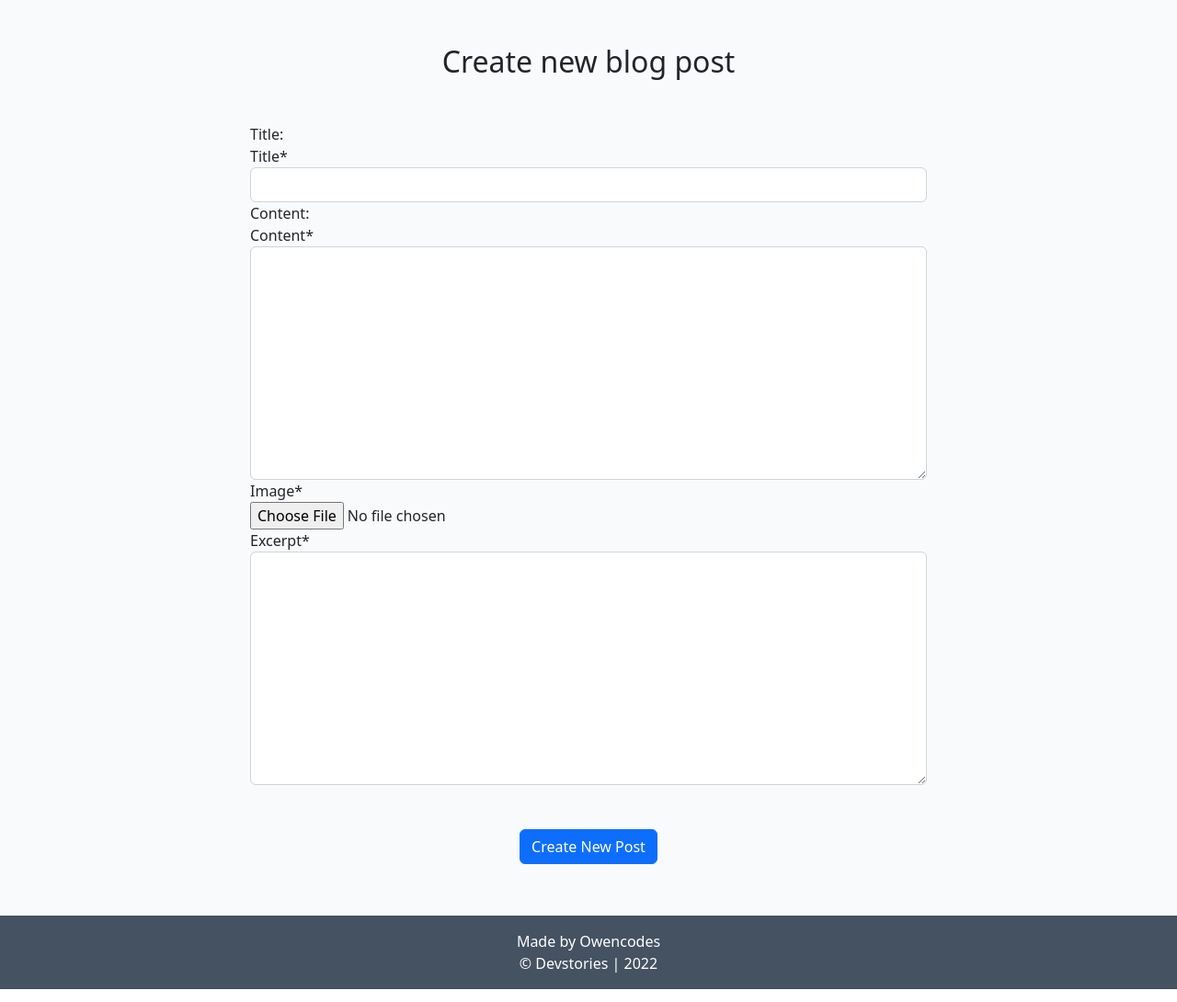
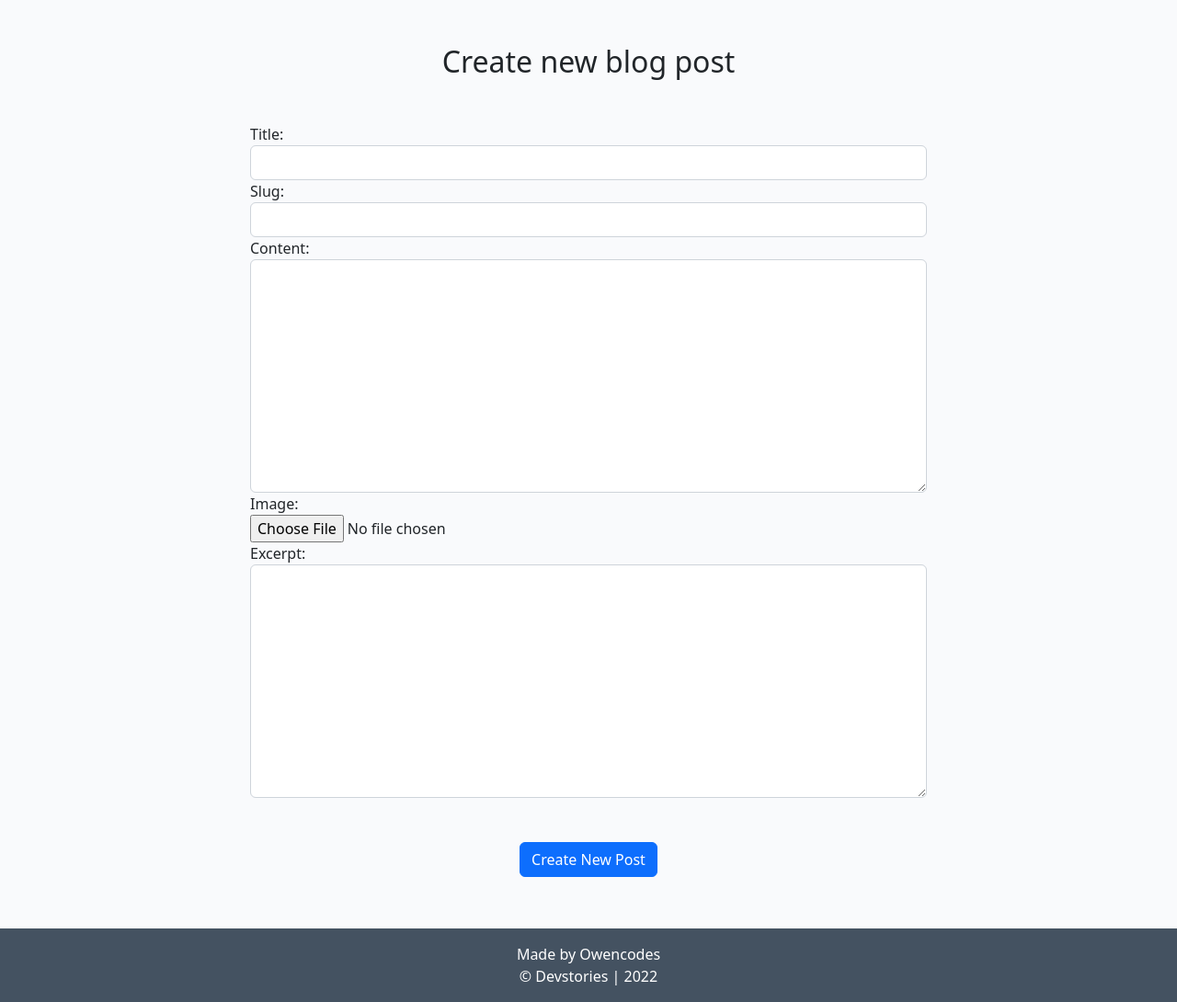
Before and after one commit to owenbcoding/old-p4, a Django app: page /blog/create in a window 1280 px wide. Shown: the part 60-1150 px from the top of the page at 92% size. Run offline with Django 3.2, Linux system fonts and the light colour scheme; the visitor is signed in with stand-in values (Sample User, id 1).

```diff
--- a/blog/views.py
+++ b/blog/views.py
@@ -10,6 +10,8 @@ from django.contrib.auth.decorators import login_required
 from django.template import loader
 from .models import Post, Comment
 from .forms import CommentForm, BlogPostForm
+from django.contrib import messages
+
 
 class PostList(ListView):
     model = Post
@@ -123,7 +125,7 @@ class PostLike(View):
 @login_required
 def create_post(request):
     """
-    Allow an admin user to create a Blop Post
+    Allow an admin user to create a Blog Post
     """
     if request.user:
 
@@ -133,8 +135,8 @@ def create_post(request):
                 blog_post = form.save(commit=False)
                 blog_post.author = request.user
                 blog_post.save()
-                messages.info(request, 'Blog added successfully!')
-                return redirect('blog')
+                messages.info(request, 'Blog Pending Approval!')
+                return redirect('/')
             else:
                 messages.error(request, 'Please check the form for errors. \
                     Blog failed to add.')
@@ -150,7 +152,6 @@ def create_post(request):
     context = {
         'form': form,
     }
-
     return render(request, template, context)
 
 
--- a/templates/base.html
+++ b/templates/base.html
@@ -41,7 +41,7 @@
                     </li>
                     {% if user.is_authenticated %}
                     <li class="nav-item">
-                        <a class="nav-link active text-white" href="{% url 'newPost' %}">New Post</a>
+                        <a class="nav-link active text-white" href="{% url 'create_post' %}">New Post</a>
                     </li>
                     <li class="nav-item">
                         <form method="post" action="{% url 'account_logout' %}">
@@ -99,8 +99,8 @@
           <i class="fab fa-youtube-square ms-3"></i></p> -->
     </footer>
     <script>
+        let messages = document.getElementByID("msg");
         setTimeout(function() {
-            let messages = document.getElementByID("msg");
             let alert = new bootstrap.Alert(messages);
             alert.close();
         },3000);
--- a/templates/new_post.html
+++ b/templates/new_post.html
@@ -7,50 +7,55 @@
   <div class="row">
     <div class="col-8 offset-2">
       <h2 class="text-center my-5">{% if update %}Update post{% else %}Create new blog post{% endif %}</h2>
-      <form method="post" enctype="multipart/form-data">
+      <form method="post" action="{% url 'create_post' %}" enctype="multipart/form-data">
         {% csrf_token %}
-
         <div class="form-group">
           {{ form.title.label_tag }}
-          <div id="div_id_title" class="form-group"> <label for="id_title" class=" requiredField">
-              Title<span class="asteriskField">*</span> </label>
-            <div> <input type="text" name="title" maxlength="200" class="textinput textInput form-control" required=""
-                id="id_title"> </div>
-            {% if form.title.errors %}
-            <div class="invalid-feedback">{{ form.title.errors }}</div>
+          <div id="div_id_title" class="form-group">
+            <div>
+              <input type="text" name="title" maxlength="200" class="textinput textInput form-control" required=""
+                id="id_title">
+            </div>
+          </div>
+          <div class="form-group">
+            {{ form.slug.label_tag }}
+            <div id="div_id_slug" class="form-group">
+              <div> <input type="text" name="slug" maxlength="200" class="textinput textInput form-control" required=""
+                  id="id_slug"> </div>
+              {% if form.slug.errors %}
+              <div class="invalid-feedback">{{ form.slug.errors }}</div>
               {% endif %}
             </div>
             <div class="form-group">
               {{ form.content.label_tag }}
-            <div id="div_id_content" class="form-group"> <label for="id_content" class=" requiredField">
-                Content<span class="asteriskField">*</span> </label>
-              <div> <textarea name="content" cols="40" rows="10" class="textarea form-control" required=""
-                  id="id_content"></textarea> </div>
+              <div id="div_id_content" class="form-group">
+                <div>
+                  <textarea name="content" cols="40" rows="10" class="textarea form-control" required=""
+                    id="id_content">
+                  </textarea>
+                </div>
                 {% if form.content.errors %}
                 <div class="invalid-feedback">{{ form.content.errors }}</div>
                 {% endif %}
               </div>
 
               <div class="form-group">
-              {{ form.image.label_tag }}
-              <div id="div_id_featured_image" class="form-group"> <label for="id_featured_image" class=" requiredField">
-                  Image<span class="asteriskField">*</span> </label>
+                <div id="div_id_featured_image" class="form-group">
+                  {{ form.featured_image.label_tag }}
                   <div> <input type="file" name="featured_image" class="clearablefileinput form-control-file"
                       id="id_featured_image"> </div>
-                {% if form.image.errors %}
-                <div class="invalid-feedback">{{ form.image.errors }}</div>
+                  {% if form.featured_image.errors %}
+                  <div class="invalid-feedback">{{ form.featured_image.errors }}</div>
                   {% endif %}
                 </div>
-              <div id="div_id_excerpt" class="form-group"> <label for="id_excerpt" class="">
-                  Excerpt*
-                </label>
-                <div> <textarea name="excerpt" cols="40" rows="10" class="textarea form-control"
-                    id="id_excerpt"></textarea> </div>
+                <div id="div_id_excerpt" class="form-group">
+                  {{ form.excerpt.label_tag }}
+                  <div>
+                    <textarea name="excerpt" cols="40" rows="10" class="textarea form-control" id="id_excerpt">
+                  </textarea>
+                  </div>
                   <div class="my-5 text-center">
                     <button class="btn btn-primary mb-2" type="submit">Create New Post</button>
-                  <!-- <button class="btn btn-primary mb-2" type="update">{% if update %}Update the post{% else %}Update
-                    Post{% endif %}</button>
-                  <button class="btn btn-primary mb-2" type="delete">Delete Post</button> -->
                   </div>
       </form>
 
```
Lines whose indentation alone changed are shown as unchanged.
